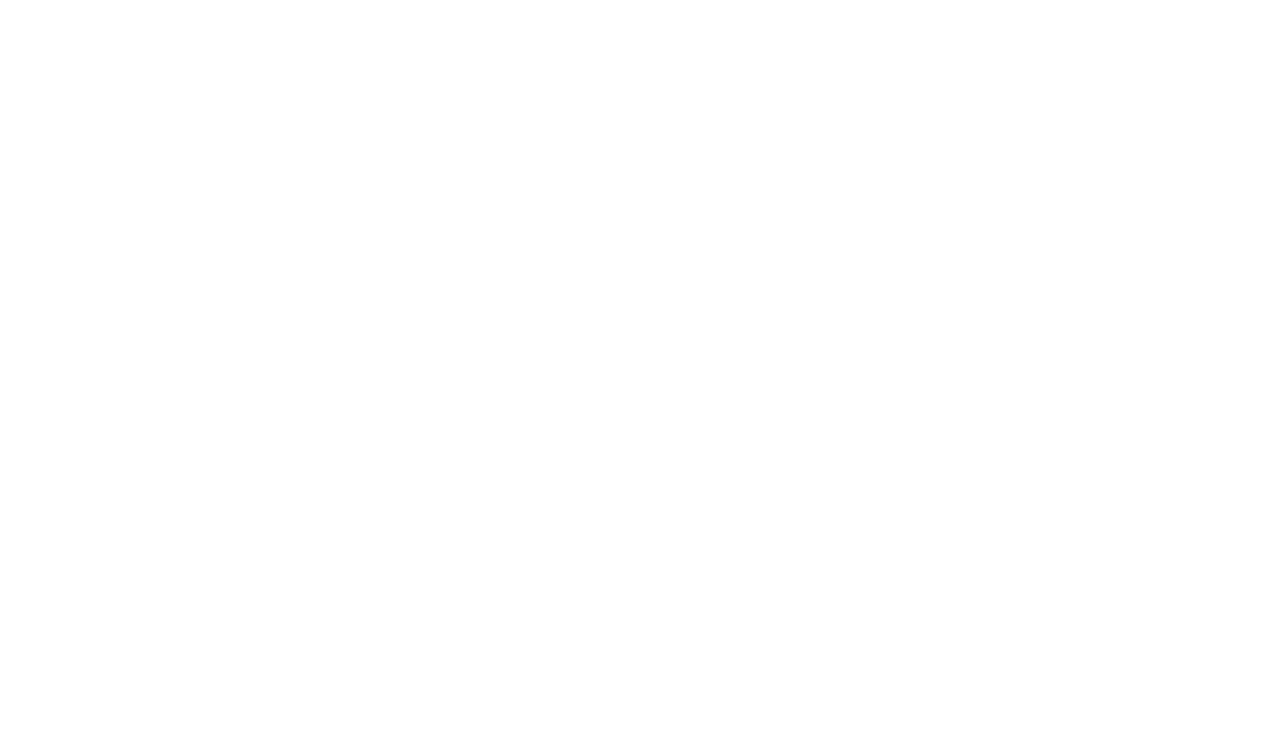
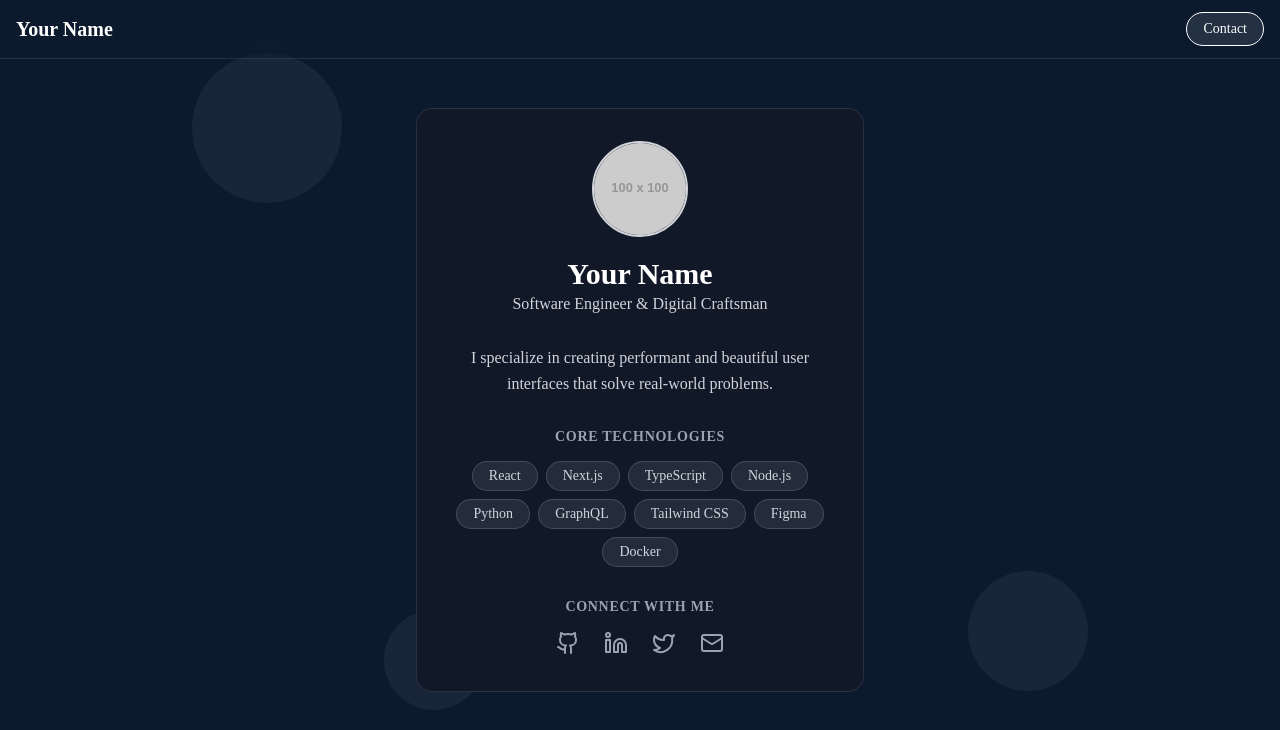
Before and after one commit to sanchitarora802/my-portfolio, a Next.js app: page / in a window 1280 px wide. Shown: the top 730 px of the page. Built offline with nearby package versions, Linux system fonts and the light colour scheme.

Commit message:
complete home page added

```diff
--- /dev/null
+++ b/src/components/Background.js
@@ -0,0 +1,87 @@
+"use client";
+import React, { useEffect, useRef } from "react";
+import styled from "styled-components";
+
+const BackgroundWrapper = styled.div`
+  position: fixed;
+  top: 0;
+  left: 0;
+  right: 0;
+  bottom: 0;
+  z-index: 0;
+  transition: background 0.4s ease-out;
+`;
+
+const FloatingElement = styled.div`
+  position: absolute;
+  background: rgba(255, 255, 255, 0.05);
+  border-radius: 50%;
+  animation: floatUpDown 6s ease-in-out infinite;
+  z-index: 1;
+`;
+
+const Background = () => {
+  const backgroundRef = useRef(null);
+
+  useEffect(() => {
+    const handleMouseMove = (e) => {
+      if (backgroundRef.current) {
+        const { clientX, clientY } = e;
+        const { innerWidth, innerHeight } = window;
+        const mouseX = clientX / innerWidth;
+        const mouseY = clientY / innerHeight;
+
+        const hue1 = 180 + mouseY * 20;
+        const lightness1 = 45 + mouseX * 10;
+        const hue2 = 190 + mouseX * 20;
+        const lightness2 = 40 + mouseY * 10;
+
+        backgroundRef.current.style.background = `linear-gradient(${
+          135 + mouseX * 30
+        }deg,
+                    hsl(${hue1}, 80%, ${lightness1}%),
+                    hsl(${hue2}, 70%, ${lightness2}%))`;
+      }
+    };
+
+    window.addEventListener("mousemove", handleMouseMove);
+    return () => window.removeEventListener("mousemove", handleMouseMove);
+  }, []);
+
+  return (
+    <BackgroundWrapper ref={backgroundRef}>
+      <FloatingElement
+        style={{
+          width: "150px",
+          height: "150px",
+          top: "10%",
+          left: "15%",
+          animationDelay: "0s",
+          animationDuration: "9s",
+        }}
+      />
+      <FloatingElement
+        style={{
+          width: "100px",
+          height: "100px",
+          top: "80%",
+          left: "30%",
+          animationDelay: "2s",
+          animationDuration: "7s",
+        }}
+      />
+      <FloatingElement
+        style={{
+          width: "120px",
+          height: "120px",
+          top: "75%",
+          right: "15%",
+          animationDelay: "1s",
+          animationDuration: "8s",
+        }}
+      />
+    </BackgroundWrapper>
+  );
+};
+
+export default Background;
--- /dev/null
+++ b/src/components/Header.js
@@ -0,0 +1,60 @@
+"use client";
+import React from "react";
+import styled from "styled-components";
+
+const HeaderWrapper = styled.header`
+  position: fixed;
+  top: 0;
+  left: 0;
+  right: 0;
+  z-index: 20;
+  background: transparent;
+  backdrop-filter: blur(16px);
+  -webkit-backdrop-filter: blur(16px);
+  border-bottom: 1px solid rgba(75, 85, 99, 0.4);
+`;
+
+const NavContainer = styled.nav`
+  width: 100%;
+  margin: 0 auto;
+  padding: 0.75rem 1rem;
+  display: flex;
+  justify-content: space-between;
+  align-items: center;
+`;
+
+const Logo = styled.a`
+  font-size: 1.25rem;
+  font-weight: 700;
+  color: #ffffff;
+  text-decoration: none;
+`;
+
+const ContactButton = styled.a`
+  background: rgba(255, 255, 255, 0.1);
+  border: 1px solid rgba(255, 255, 255, 1);
+  color: #ffffff;
+  padding: 0.5rem 1rem;
+  border-radius: 9999px;
+  font-size: 0.875rem;
+  font-weight: 500;
+  transition: background-color 0.2s ease-in-out;
+  text-decoration: none;
+
+  &:hover {
+    background: rgba(255, 255, 255, 0.2);
+  }
+`;
+
+const Header = () => {
+  return (
+    <HeaderWrapper>
+      <NavContainer>
+        <Logo href="#">Your Name</Logo>
+        <ContactButton href="#">Contact</ContactButton>
+      </NavContainer>
+    </HeaderWrapper>
+  );
+};
+
+export default Header;
--- /dev/null
+++ b/src/components/PortfolioCard.js
@@ -0,0 +1,186 @@
+"use client"; // This component uses styled-components, which is a client-side library.
+
+import React from "react";
+import styled, { ThemeProvider } from "styled-components";
+import { Github, Linkedin, Twitter, Mail } from "lucide-react";
+
+const theme = {
+  colors: {
+    background: "#111827", // The card's main background
+    textPrimary: "#FFFFFF",
+    textSecondary: "#D1D5DB", // gray-300
+    textMuted: "#9CA3AF", // gray-400
+    accent: "#67E8F9", // A light cyan
+    border: "rgba(255, 255, 255, 0.1)",
+    skillPillBg: "rgba(55, 65, 81, 0.5)", // gray-700/50
+    skillPillBorder: "rgba(75, 85, 99, 0.8)", // gray-600/80
+  },
+  fonts: {
+    main: "Inter, -apple-system, BlinkMacSystemFont, sans-serif",
+  },
+};
+
+// 2. Create Styled Components
+// Each of these corresponds to an element in the component.
+const CardWrapper = styled.main`
+  background: ${(props) => props.theme.colors.background};
+  backdrop-filter: blur(16px) saturate(180%);
+  -webkit-backdrop-filter: blur(16px) saturate(180%);
+  border: 1px solid ${(props) => props.theme.colors.border};
+  width: 100%;
+  max-width: 28rem; /* 448px */
+  border-radius: 1rem; /* rounded-2xl */
+  padding: 2rem; /* p-8 */
+  text-align: center;
+  color: ${(props) => props.theme.colors.textPrimary};
+  z-index: 10;
+`;
+
+const ProfileImage = styled.img`
+  width: 6rem; /* w-24 */
+  height: 6rem; /* h-24 */
+  border-radius: 9999px; /* rounded-full */
+  margin: 0 auto 1rem; /* mx-auto mb-4 */
+  border: 2px solid ${(props) => props.theme.colors.textSecondary};
+`;
+
+const Name = styled.h1`
+  font-size: 1.875rem; /* text-3xl */
+  font-weight: 700; /* font-bold */
+  color: ${(props) => props.theme.colors.textPrimary};
+`;
+
+const Title = styled.p`
+  color: ${(props) => props.theme.colors.textSecondary};
+  margin-top: 0.25rem; /* mt-1 */
+`;
+
+const Section = styled.div`
+  margin-bottom: 2rem;
+`;
+
+const Bio = styled.p`
+  color: ${(props) => props.theme.colors.textSecondary};
+  line-height: 1.625; /* leading-relaxed */
+`;
+
+const SectionTitle = styled.h2`
+  font-size: 0.875rem; /* text-sm */
+  text-transform: uppercase;
+  font-weight: 700; /* font-bold */
+  letter-spacing: 0.05em; /* tracking-wider */
+  color: ${(props) => props.theme.colors.textMuted};
+  margin-bottom: 1rem; /* mb-4 */
+`;
+
+const SkillsGrid = styled.div`
+  display: flex;
+  flex-wrap: wrap;
+  justify-content: center;
+  gap: 0.5rem; /* gap-2 */
+`;
+
+const SkillPill = styled.span`
+  background-color: ${(props) => props.theme.colors.skillPillBg};
+  color: ${(props) => props.theme.colors.textSecondary};
+  font-size: 0.875rem; /* text-sm */
+  font-weight: 500; /* font-medium */
+  padding: 0.375rem 1rem; /* px-4 py-1.5 */
+  border-radius: 9999px; /* rounded-full */
+  border: 1px solid ${(props) => props.theme.colors.skillPillBorder};
+  cursor: default;
+  transition: all 0.2s ease-in-out;
+
+  &:hover {
+    background-color: #374151; /* gray-700 */
+    border-color: #6b7280; /* gray-500 */
+  }
+`;
+
+const SocialLinksGrid = styled.div`
+  display: flex;
+  justify-content: center;
+  align-items: center;
+  gap: 1.5rem; /* gap-6 */
+`;
+
+const SocialLink = styled.a`
+  color: ${(props) => props.theme.colors.textMuted};
+  transition: all 0.2s ease-in-out;
+
+  &:hover {
+    color: ${(props) => props.theme.colors.textPrimary};
+    transform: scale(1.1);
+  }
+`;
+
+// 3. The Refactored React Component
+const PortfolioCard = () => {
+  const skills = [
+    "React",
+    "Next.js",
+    "TypeScript",
+    "Node.js",
+    "Python",
+    "GraphQL",
+    "Tailwind CSS",
+    "Figma",
+    "Docker",
+  ];
+  const socialLinks = [
+    { name: "GitHub", icon: <Github />, url: "#" },
+    { name: "LinkedIn", icon: <Linkedin />, url: "#" },
+    { name: "Twitter", icon: <Twitter />, url: "#" },
+    { name: "Email", icon: <Mail />, url: "#" },
+  ];
+
+  return (
+    <CardWrapper>
+      <Section>
+        <ProfileImage
+          src="https://placehold.co/100x100/1f2937/ffffff?text=YN"
+          alt="Your Name"
+        />
+        <Name>Your Name</Name>
+        <Title>Software Engineer & Digital Craftsman</Title>
+      </Section>
+
+      <Section>
+        <Bio>
+          I specialize in creating performant and beautiful user interfaces that
+          solve real-world problems.
+        </Bio>
+      </Section>
+
+      <Section id="skills">
+        <SectionTitle>Core Technologies</SectionTitle>
+        <SkillsGrid>
+          {skills.map((skill) => (
+            <SkillPill key={skill}>{skill}</SkillPill>
+          ))}
+        </SkillsGrid>
+      </Section>
+
+      <div id="contact">
+        <SectionTitle>Connect with me</SectionTitle>
+        <SocialLinksGrid>
+          {socialLinks.map((link) => (
+            <SocialLink key={link.name} href={link.url} aria-label={link.name}>
+              {React.cloneElement(link.icon, { size: 24 })}
+            </SocialLink>
+          ))}
+        </SocialLinksGrid>
+      </div>
+    </CardWrapper>
+  );
+};
+
+// 4. Export the component wrapped in the ThemeProvider
+// This is how the styled components get access to the theme object.
+const ThemedPortfolioCard = () => (
+  <ThemeProvider theme={theme}>
+    <PortfolioCard />
+  </ThemeProvider>
+);
+
+export default ThemedPortfolioCard;
--- a/src/pages/_app.js
+++ b/src/pages/_app.js
@@ -1,3 +1,7 @@
-export default function App({ Component, pageProps }) {
+import "../styles/globals.css"; // Importing global styles
+
+function MyApp({ Component, pageProps }) {
   return <Component {...pageProps} />;
 }
+
+export default MyApp;
--- a/src/pages/_document.js
+++ b/src/pages/_document.js
@@ -1,9 +1,39 @@
-import { Html, Head, Main, NextScript } from "next/document";
+import Document, { Html, Head, Main, NextScript } from "next/document";
+import { ServerStyleSheet } from "styled-components";
 
-export default function Document() {
+export default class MyDocument extends Document {
+  static async getInitialProps(ctx) {
+    const sheet = new ServerStyleSheet();
+    const originalRenderPage = ctx.renderPage;
+
+    try {
+      ctx.renderPage = () =>
+        originalRenderPage({
+          enhanceApp: (App) => (props) =>
+            sheet.collectStyles(<App {...props} />),
+        });
+
+      const initialProps = await Document.getInitialProps(ctx);
+      return {
+        ...initialProps,
+        styles: (
+          <>
+            {initialProps.styles}
+            {sheet.getStyleElement()}
+          </>
+        ),
+      };
+    } finally {
+      sheet.seal();
+    }
+  }
+
+  render() {
     return (
-    <Html lang="en">
-      <Head />
+      <Html>
+        <Head>
+          {/* You can add custom fonts or other head elements here */}
+        </Head>
         <body>
           <Main />
           <NextScript />
@@ -11,3 +41,4 @@
       </Html>
     );
   }
+}
--- a/src/pages/index.js
+++ b/src/pages/index.js
@@ -1,14 +1,24 @@
-import Head from "next/head";
+import styled from "styled-components";
+import Header from "@components/Header";
+import Background from "@components/Background";
+import PortfolioCard from "@components/PortfolioCard";
 
-export default function Home() {
+const PageWrapper = styled.div`
+  position: relative;
+  min-height: 100vh;
+  width: 100%;
+  display: flex;
+  align-items: center;
+  justify-content: center;
+  overflow: hidden;
+`;
+
+export default function HomePage() {
   return (
-    <>
-      <Head>
-        <title>Create Next App</title>
-        <meta name="description" content="Generated by create next app" />
-        <meta name="viewport" content="width=device-width, initial-scale=1" />
-        <link rel="icon" href="/favicon.ico" />
-      </Head>
-    </>
+    <PageWrapper>
+      <Background />
+      <Header />
+      <PortfolioCard />
+    </PageWrapper>
   );
 }
--- /dev/null
+++ b/src/styles/globals.css
@@ -0,0 +1,15 @@
+* {
+    margin: 0;
+    padding: 0;
+    box-sizing: border-box;
+}
+
+html,
+body {
+    background-color: #0d1a2e; /* A dark blue fallback */
+}
+
+@keyframes floatUpDown {
+    0%, 100% { transform: translateY(0px); }
+    50% { transform: translateY(-30px); }
+}
```
Also changed, not shown: package.json (+5 -3 lines), 2 other files (tests, documents, lock files or other folders). Lines whose indentation alone changed are shown as unchanged.
